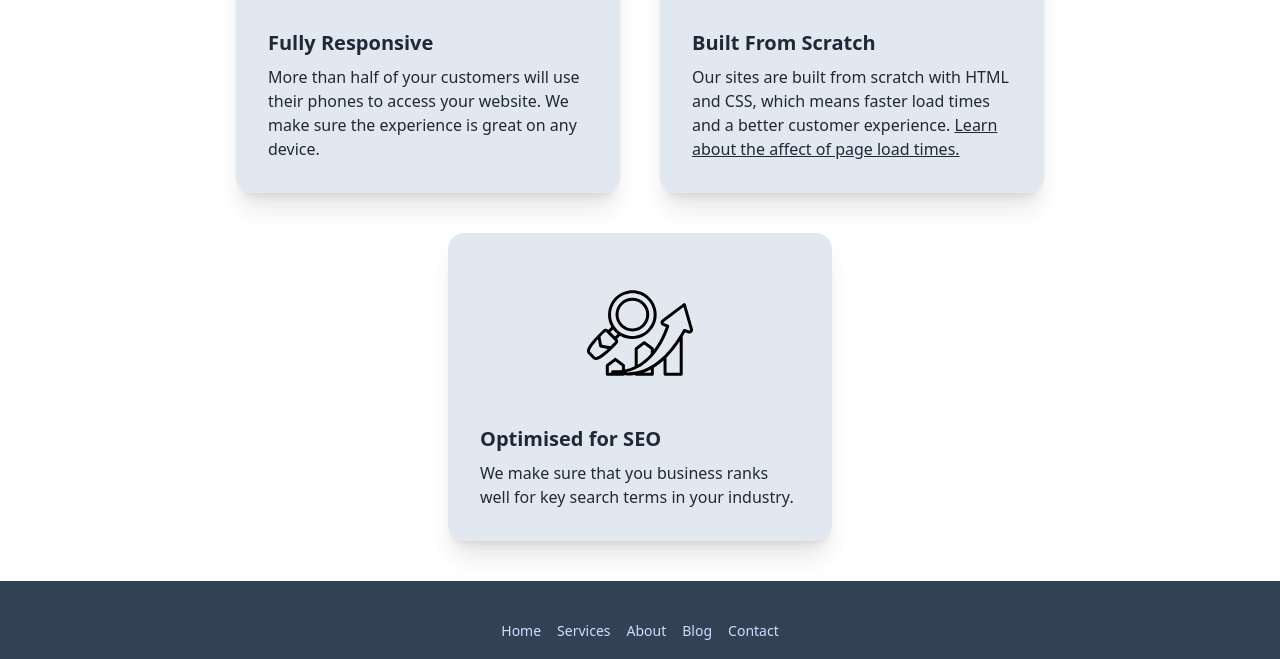
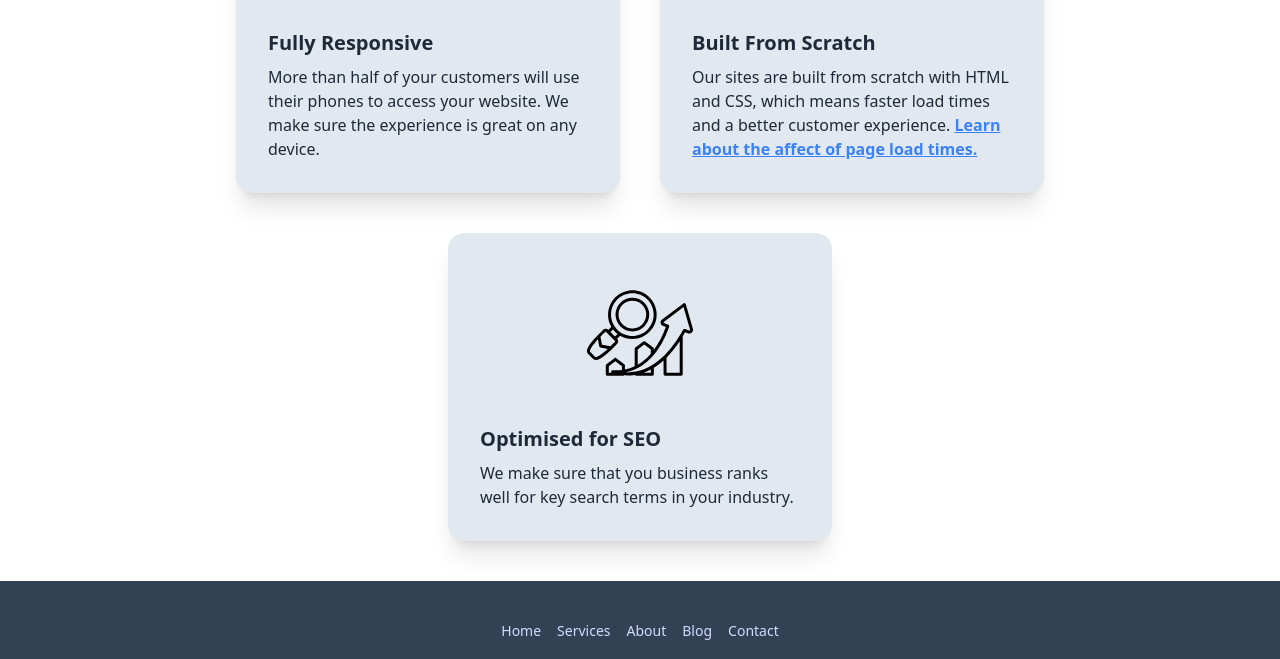
Before and after one commit to jluysvi/UysDesignAstro, an Astro site: page / in a window 1280 px wide. Shown: the part 1607-2266 px from the top of the page. Built offline with nearby package versions, Linux system fonts and the light colour scheme; Astro itself is replaced by a stand-in of ours.

Commit message:
Add links.

```diff
--- a/src/pages/index.astro
+++ b/src/pages/index.astro
@@ -75,7 +75,7 @@ import seoIcon from "../images/noun-seo.svg";
             Our sites are built from scratch with HTML and CSS, which means
             faster load times and a better customer experience. <a
               href="/contact"
-              class="link"
+              class="link font-bold text-blue-500"
             >
               Learn about the affect of page load times.
             </a>
```
